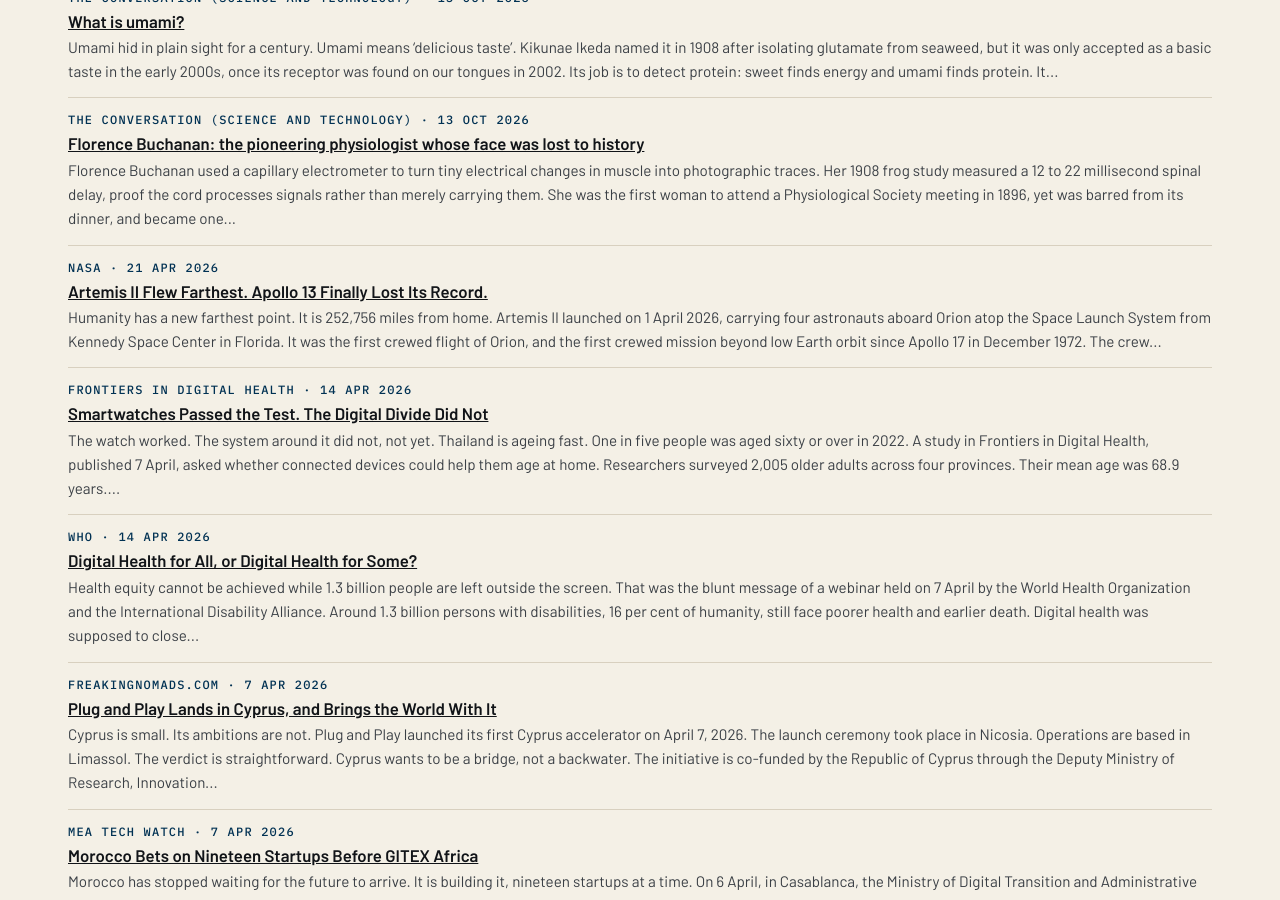
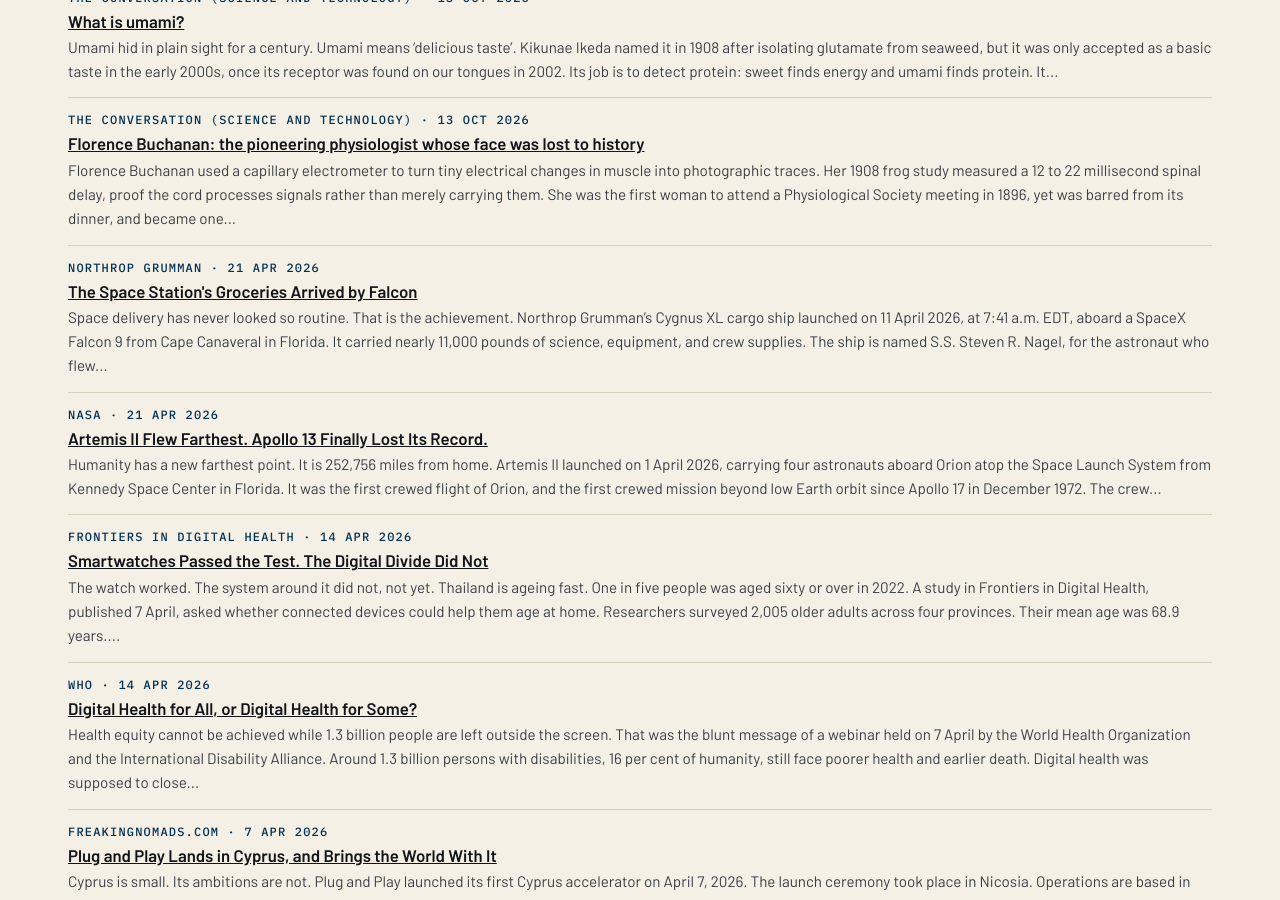
Before and after one commit to katz-news/katz.news, a Jekyll site: the page built from briefs/index.html, in a window 1280 px wide and 900 px high, scrolled down 14549 px. Built offline with Jekyll 4.4.1, drawn with Linux system fonts in a browser that asks for light colours.

Commit message:
Publish 2026-11-06

```diff
--- a/_data/build.yml
+++ b/_data/build.yml
@@ -1 +1 @@
-published_at: 2026-11-06T19:25:21Z
+published_at: 2026-11-06T19:26:13Z
--- /dev/null
+++ b/_posts/briefs/2026-11-06-the-space-stations-groceries-arrived-by-falcon.md
@@ -0,0 +1,21 @@
+---
+published: true
+title: The Space Station's Groceries Arrived by Falcon
+date: 2026-04-21
+section: science
+source_name: Northrop Grumman
+source_url: https://news.northropgrumman.com/cygnus/northrop-grumman-expands-cargo-capacity-with-ng-24-cygnus-xl-launch
+---
+Space delivery has never looked so routine. That is the achievement.
+
+Northrop Grumman's Cygnus XL cargo ship launched on 11 April 2026, at 7:41 a.m. EDT, aboard a SpaceX Falcon 9 from Cape Canaveral in Florida. It carried nearly 11,000 pounds of science, equipment, and crew supplies.
+
+The ship is named S.S. Steven R. Nagel, for the astronaut who flew four shuttle missions and logged 723 hours in space. This was the second flight of the enlarged Cygnus XL, which carries 33 per cent more cargo than earlier versions.
+
+Arrival took two days. Canadarm2 captured the craft on 13 April, and it was installed on the station's Unity module. The mission, known as NG-24 and NASA's CRS-24, was resupplying Expedition 74.
+
+Cygnus XL does more than deliver. It can also reboost the station, firing its engine while docked to hold the outpost at the right altitude.
+
+Since its first flight in 2013, Cygnus has delivered more than 158,000 pounds of cargo to the station. Each trip is ordinary now. That ordinariness is the point.
+
+This is not a stunt, but rather a steadfast supply line. Eleven thousand pounds, on time, with no drama attached.
```
